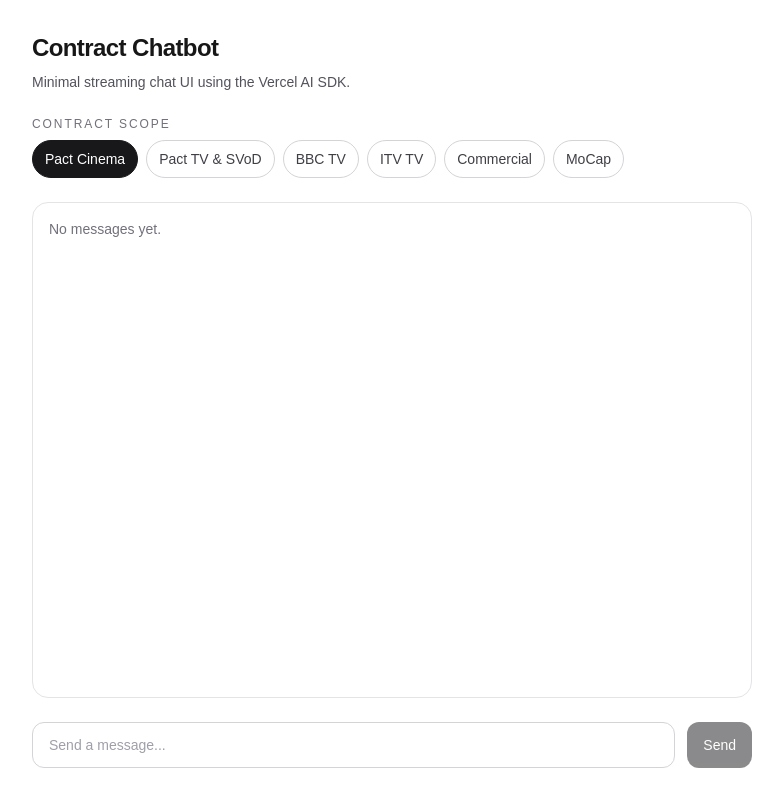
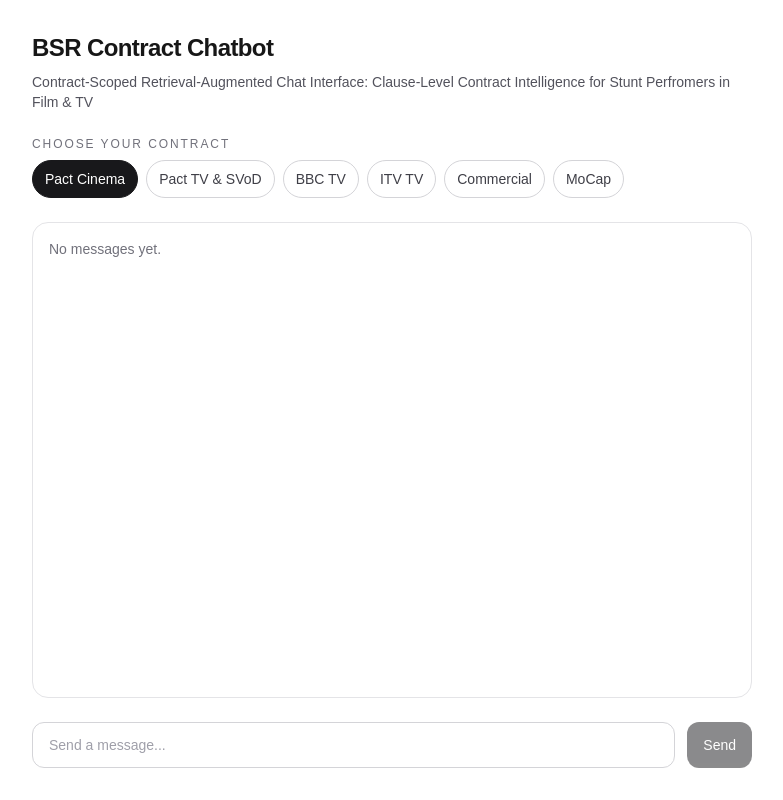
Before and after one commit to andy-b-bad/contract_chatbot, a Next.js app: page / in a window 1280 px wide. Shown: the whole page, without its empty margins (248-1031 px from the left). Built offline with nearby package versions, Linux system fonts and the light colour scheme.

Commit message:
UI: small tweak to tagline

```diff
--- a/src/app/page.tsx
+++ b/src/app/page.tsx
@@ -112,15 +112,15 @@
   return (
     <main className="mx-auto flex min-h-screen w-full max-w-3xl flex-col gap-6 px-4 py-8 sm:px-6">
       <header className="space-y-2">
-        <h1 className="text-2xl font-semibold tracking-tight">Contract Chatbot</h1>
+        <h1 className="text-2xl font-semibold tracking-tight">BSR Contract Chatbot</h1>
         <p className="text-sm text-zinc-600">
-          Minimal streaming chat UI using the Vercel AI SDK.
+          Contract-Scoped Retrieval-Augmented Chat Interface: Clause-Level Contract Intelligence for Stunt Perfromers in Film & TV
         </p>
       </header>
 
       <section className="space-y-2">
         <p className="text-xs font-medium tracking-[0.16em] text-zinc-500 uppercase">
-          Contract Scope
+          Choose your contract
         </p>
         <div className="flex flex-wrap gap-2">
           {CONTRACT_SCOPE_OPTIONS.map((scope) => {
```
